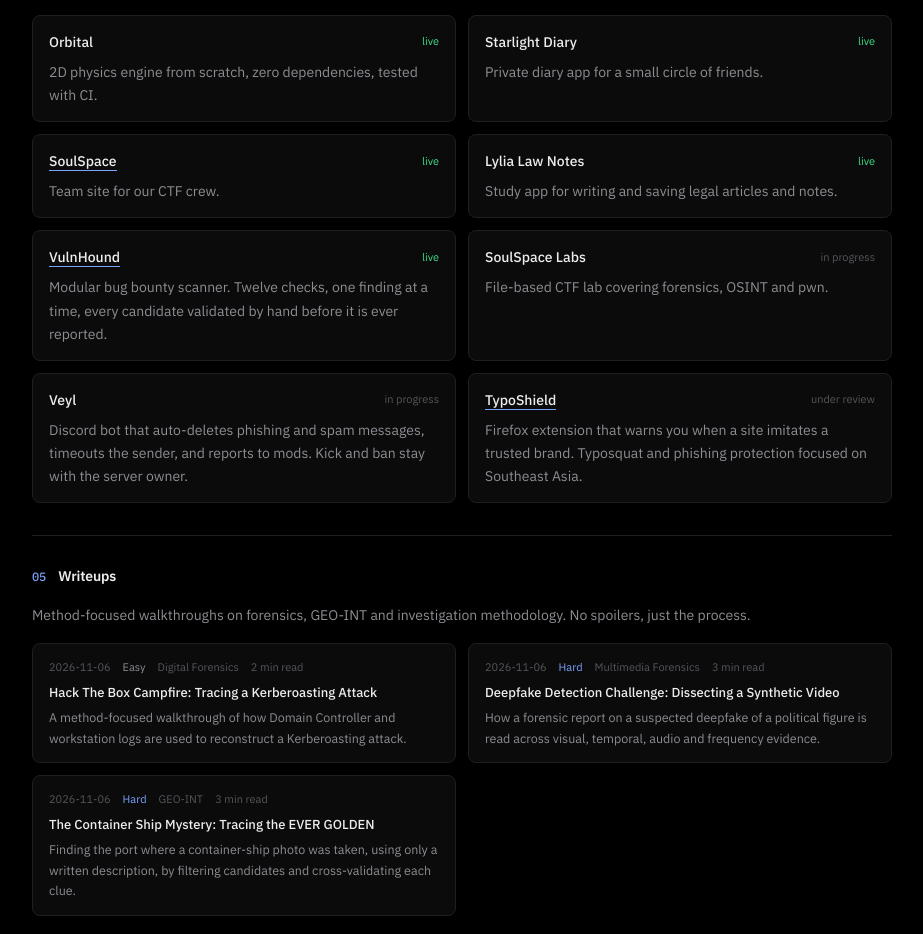
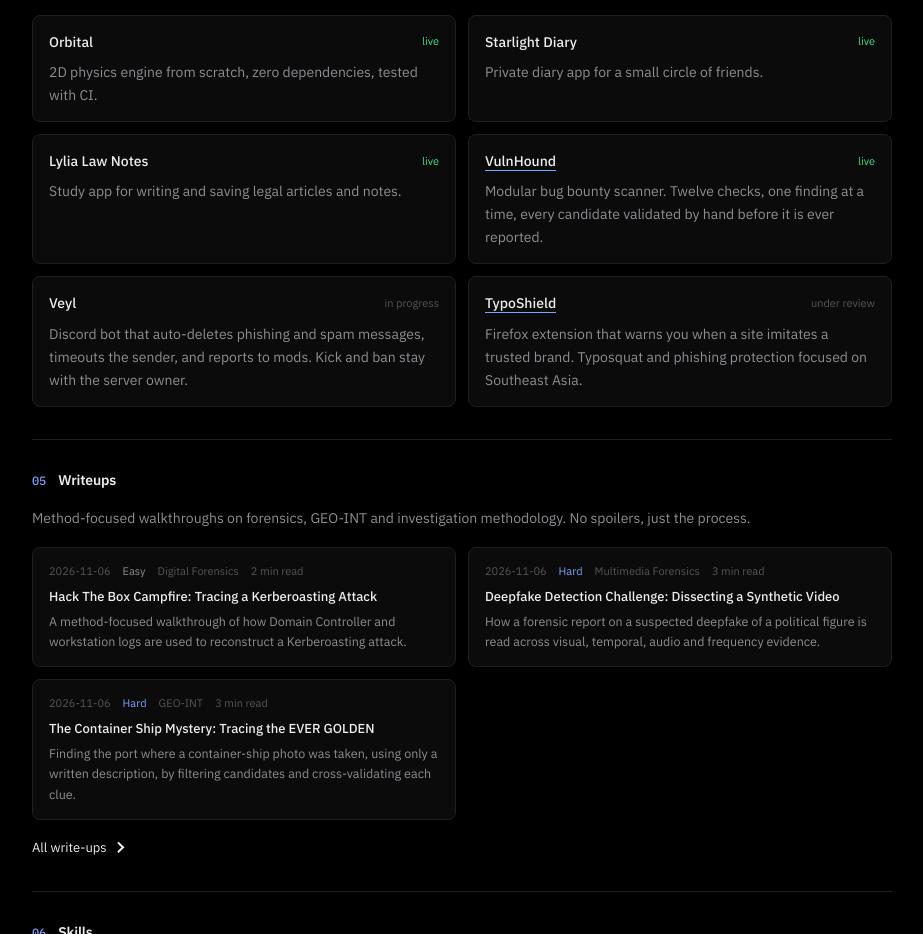
Before and after one commit to skibidin4than/skibidin4than.github.io, a plain HTML site: page index.html in a window 1280 px wide. Shown: the part 1581-2515 px from the top of the page, without its empty margins (178-1101 px from the left). Drawn offline with Linux system fonts and the light colour scheme.

Commit message:
Remove SoulSpace and SoulSpace Labs from projects

```diff
--- a/index.html
+++ b/index.html
@@ -104,20 +104,12 @@
           <p class="project-description">Private diary app for a small circle of friends.</p>
         </article>
         <article class="project">
-          <div class="project-top"><h3><a href="https://soulspace.bond" target="_blank" rel="noopener noreferrer">SoulSpace</a></h3><span class="project-status live">live</span></div>
-          <p class="project-description">Team site for our CTF crew.</p>
-        </article>
-        <article class="project">
           <div class="project-top"><h3>Lylia Law Notes</h3><span class="project-status live">live</span></div>
           <p class="project-description">Study app for writing and saving legal articles and notes.</p>
         </article>
         <article class="project">
           <div class="project-top"><h3><a href="/projects/vulnhound.html">VulnHound</a></h3><span class="project-status live">live</span></div>
           <p class="project-description">Modular bug bounty scanner. Twelve checks, one finding at a time, every candidate validated by hand before it is ever reported.</p>
-        </article>
-        <article class="project">
-          <div class="project-top"><h3>SoulSpace Labs</h3><span class="project-status progress">in progress</span></div>
-          <p class="project-description">File-based CTF lab covering forensics, OSINT and pwn.</p>
         </article>
         <article class="project">
           <div class="project-top"><h3>Veyl</h3><span class="project-status progress">in progress</span></div>
```
